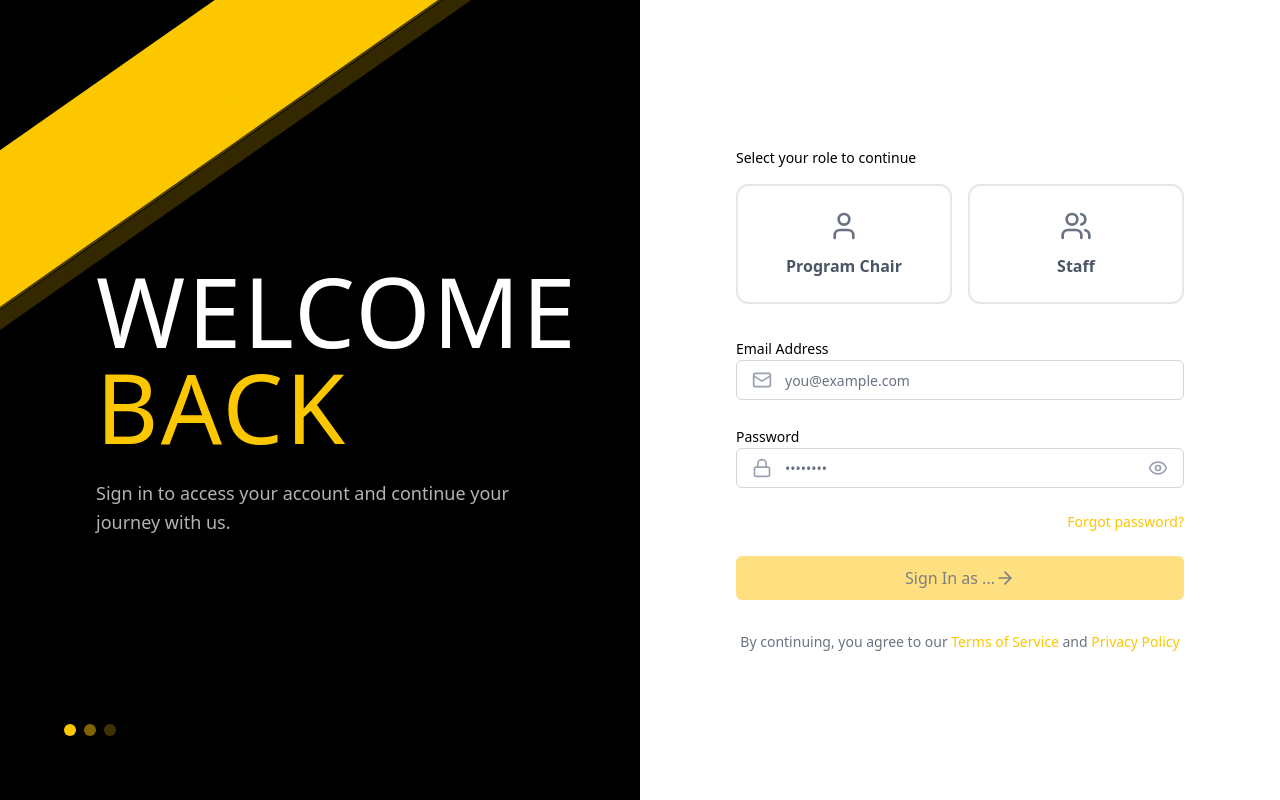
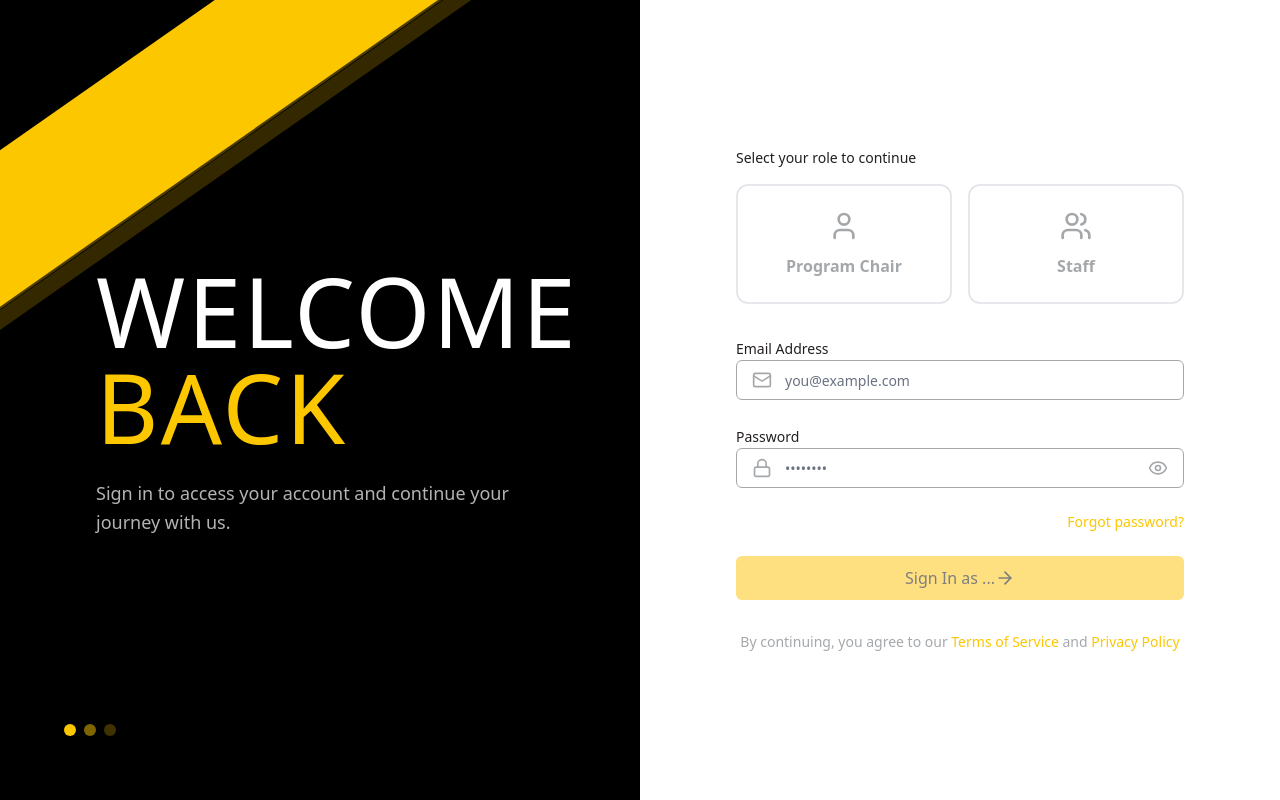
Before and after one commit to mrabaajr/Students-Outcomes-Assessment-System, a React (Vite) app in the folder frontend/: page /programchair/login in a window 1280 px wide. Built offline with nearby package versions, Linux system fonts and the light colour scheme.

Commit message:
updated color

```diff
--- a/frontend/src/pages/programchair/Login.jsx
+++ b/frontend/src/pages/programchair/Login.jsx
@@ -61,14 +61,14 @@ const Login = () => {
         <div className="w-full max-w-md animate-slide-up">
           {/* Mobile branding */}
           <div className="lg:hidden text-center mb-10">
-            <h1 className="font-display text-5xl text-black tracking-wide">
+            <h1 className="font-display text-5xl tracking-wide" style={{ color: '#231f20' }}>
               WELCOME <span className="text-yellow-400">BACK</span>
             </h1>
           </div>
 
           {/* Role Selection */}
           <div className="mb-8">
-            <p className="text-sm font-medium text-black mb-4">Select your role to continue</p>
+            <p className="text-sm font-medium mb-4" style={{ color: '#231f20' }}>Select your role to continue</p>
             <div className="grid grid-cols-2 gap-4">
               <button
                 type="button"
@@ -79,8 +79,8 @@ const Login = () => {
                     : "border-gray-200 hover:border-yellow-400/50 hover:bg-gray-50"
                 }`}
               >
-                <User className={`w-8 h-8 mb-3 ${selectedRole === "program-chair" ? "text-yellow-400" : "text-gray-500"}`} />
-                <span className={`font-semibold ${selectedRole === "program-chair" ? "text-black" : "text-gray-600"}`}>
+                <User className={`w-8 h-8 mb-3 ${selectedRole === "program-chair" ? "text-yellow-400" : ""}`} style={{ color: selectedRole === "program-chair" ? undefined : '#a5a8ab' }} />
+                <span className={`font-semibold`} style={{ color: selectedRole === "program-chair" ? '#231f20' : '#a5a8ab' }}>
                   Program Chair
                 </span>
               </button>
@@ -93,8 +93,8 @@ const Login = () => {
                     : "border-gray-200 hover:border-yellow-400/50 hover:bg-gray-50"
                 }`}
               >
-                <Users className={`w-8 h-8 mb-3 ${selectedRole === "staff" ? "text-yellow-400" : "text-gray-500"}`} />
-                <span className={`font-semibold ${selectedRole === "staff" ? "text-black" : "text-gray-600"}`}>
+                <Users className={`w-8 h-8 mb-3 ${selectedRole === "staff" ? "text-yellow-400" : ""}`} style={{ color: selectedRole === "staff" ? undefined : '#a5a8ab' }} />
+                <span className={`font-semibold`} style={{ color: selectedRole === "staff" ? '#231f20' : '#a5a8ab' }}>
                   Staff
                 </span>
               </button>
@@ -104,42 +104,45 @@ const Login = () => {
           {/* Form */}
           <form onSubmit={handleSubmit} className="space-y-6">
             <div className="space-y-2">
-              <label htmlFor="email" className="text-sm font-medium text-black">
+              <label htmlFor="email" className="text-sm font-medium" style={{ color: '#231f20' }}>
                 Email Address
               </label>
               <div className="relative">
-                <Mail className="absolute left-4 top-1/2 -translate-y-1/2 w-5 h-5 text-gray-400" />
+                <Mail className="absolute left-4 top-1/2 -translate-y-1/2 w-5 h-5" style={{ color: '#a5a8ab' }} />
                 <Input
                   id="email"
                   type="email"
                   placeholder="you@example.com"
                   value={email}
                   onChange={(e) => setEmail(e.target.value)}
-                  className="pl-12 bg-white border-gray-300 text-black placeholder:text-gray-400"
+                  className="pl-12"
+                  style={{ backgroundColor: '#ffffff', borderColor: '#a5a8ab', color: '#231f20' }}
                   required
                 />
               </div>
             </div>
 
             <div className="space-y-2">
-              <label htmlFor="password" className="text-sm font-medium text-black">
+              <label htmlFor="password" className="text-sm font-medium" style={{ color: '#231f20' }}>
                 Password
               </label>
               <div className="relative">
-                <Lock className="absolute left-4 top-1/2 -translate-y-1/2 w-5 h-5 text-gray-400" />
+                <Lock className="absolute left-4 top-1/2 -translate-y-1/2 w-5 h-5" style={{ color: '#a5a8ab' }} />
                 <Input
                   id="password"
                   type={showPassword ? "text" : "password"}
                   placeholder="••••••••"
                   value={password}
                   onChange={(e) => setPassword(e.target.value)}
-                  className="pl-12 pr-12 bg-white border-gray-300 text-black placeholder:text-gray-400"
+                  className="pl-12 pr-12"
+                  style={{ backgroundColor: '#ffffff', borderColor: '#a5a8ab', color: '#231f20' }}
                   required
                 />
                 <button
                   type="button"
                   onClick={() => setShowPassword(!showPassword)}
-                  className="absolute right-4 top-1/2 -translate-y-1/2 text-gray-400 hover:text-gray-600 transition-colors"
+                  className="absolute right-4 top-1/2 -translate-y-1/2 transition-colors"
+                  style={{ color: '#a5a8ab' }}
                 >
                   {showPassword ? <EyeOff className="w-5 h-5" /> : <Eye className="w-5 h-5" />}
                 </button>
@@ -169,7 +172,7 @@ const Login = () => {
           </form>
 
           {/* Footer text */}
-          <p className="text-center text-sm text-gray-500 mt-8">
+          <p className="text-center text-sm mt-8" style={{ color: '#a5a8ab' }}>
             By continuing, you agree to our{' '}
             <button className="text-yellow-400 hover:underline">Terms of Service</button>
             {' '}and{' '}
```
